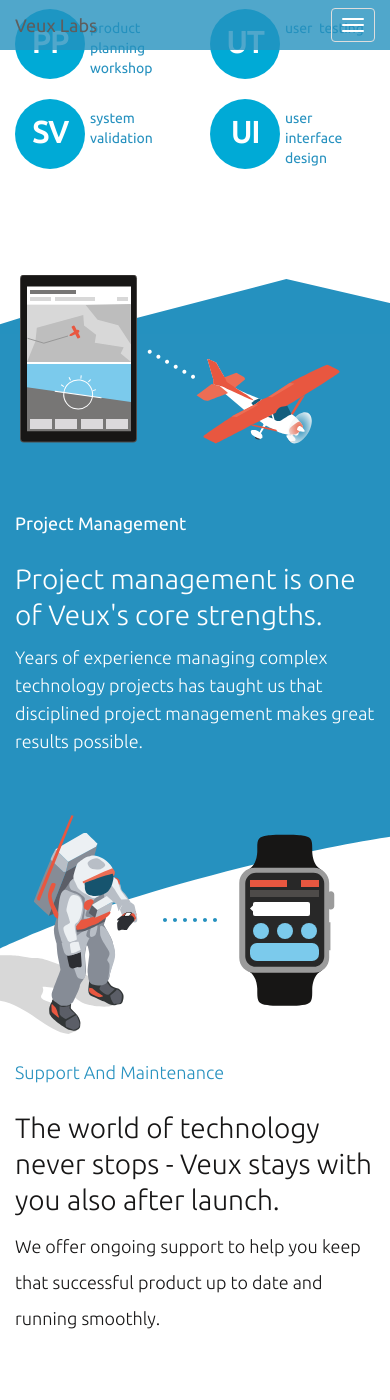
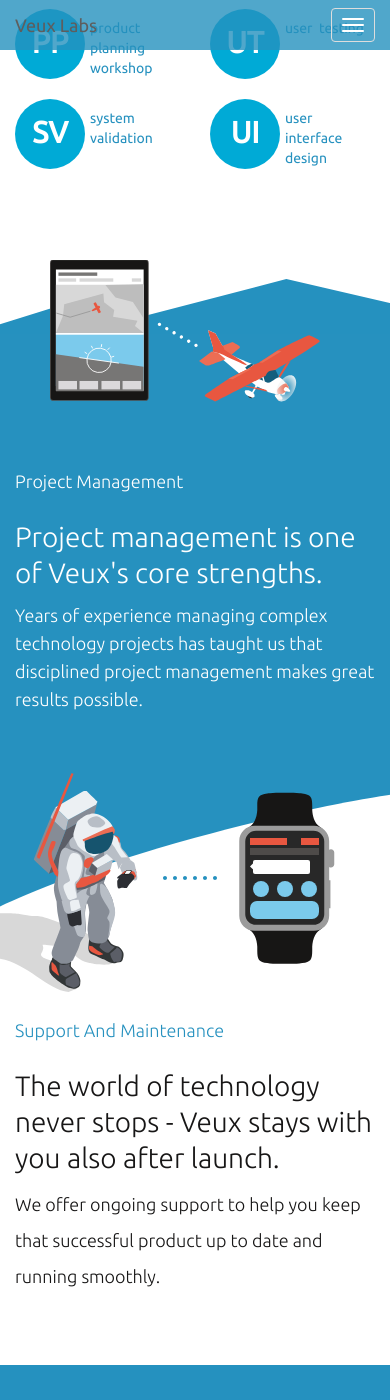
Before and after one commit to VeuxLabs/VeuxLabs.github.io, a Jekyll site: the page built from index.html, in a window 390 px wide and 1400 px high, scrolled down 5161 px. Built offline with Jekyll 4.4.1, drawn with Linux system fonts in a browser that asks for light colours; comment, search, counter and statistics services are not loaded.

Commit message:
Home page styling adjustments.
Added some styling for desktop views on homepage.

```diff
--- a/_includes/header.html
+++ b/_includes/header.html
@@ -116,7 +116,7 @@
 
 <div class="container">
     <div class="row product-development">
-        <div class="col-lg-7 col col-sm-12">
+        <div class="col-lg-8 col col-sm-12">
             <h2>Product Development</h2>
             <h3>We bring hardware engineering, firmware development, industrial design and manufacturing together. </h3>
              <p>We have the experience, talent and drive to make your product another innovative, beautiful, reliable, cost-effective success.</p>
@@ -198,9 +198,9 @@
     <div class="row project-management">
         <img src="img/aviationGraphic.svg" alt="" class="img-responsive app" />
         <div class="container">
-            <div class="col-lg-5 col col-md-5 col-sm-5 col-xs-12"></div>
-            <div class="col-lg-7 col col-md-7 col-sm-7 col-xs-12">
-                <div class="container">
+            <div class="col-lg-4 col col-md-4 col-sm-4 col-xs-12"></div>
+            <div class="col-lg-8 col col-md-8 col-sm-8 col-xs-12">
+                <div class="container internal">
                     <h2>Project Management</h2>
                     <h3>Project management is one of Veux's core strengths. </h3>
                     <p>Years of experience managing complex technology projects has taught us that disciplined project management makes great results possible.</p>
@@ -211,17 +211,18 @@
 </div>
 
 <div class="row support-top">
+    <div class="clearfix"></div>
     <div class="row support">
         <img src="img/spaceGraphic.svg" alt="" class="img-responsive app" />
         <div class="container">
-            <div class="col-lg-7 col col-md-7 col-sm-7 col-xs-12">
-                <div class="container">
+            <div class="col-lg-8 col col-md-8 col-sm-10 col-xs-12">
+                <div class="container internal">
                     <h2>Support And Maintenance</h2>
                     <h3>The world of technology never stops - Veux stays with you also after launch.</h3>
                     <p>We offer ongoing support to help you keep that successful product up to date and running smoothly.</p>
                 </div>
             </div>
-            <div class="col-lg-5 col col-md-5 col-sm-5 col-xs-12"></div>
+            <div class="col-lg-4 col col-md-4 col-sm-2 col-xs-12"></div>
         </div>
     </div>
 </div>
--- a/css/landing-page.css
+++ b/css/landing-page.css
@@ -486,6 +486,8 @@
     color: #ffffff;
 }
 
+/* Home page Styling Sections */
+
 .product-development h2 {
     font-family: 'Ubuntu';
     font-weight: 300;
@@ -626,13 +628,27 @@
     margin-top: 190px;
 }
 
+.project-management img {
+    width: 50%;
+    margin: -190px auto 70px auto;
+}
+
 .project-management {
     font-family: 'Ubuntu';
     font-size: 25px;
     font-weight: 300;
     color: white;
     line-height: 50px;
-    padding-bottom: 200px;
+    padding-bottom: 400px;
+}
+
+.project-management h2 {
+    font-family: 'Ubuntu';
+    font-size: 25px;
+    line-height: 50px;
+    font-weight: 300;
+    color: white;
+    line-height: 50px;
 }
 
 .project-management h3 {
@@ -651,13 +667,27 @@
     line-height: 50px;
 }
 
+.project-management .container {
+    width: auto;
+}
+
+ @media only screen and (min-width: 991px) {
+  .project-management .container.internal, .support .container.internal {
+    width: auto;
+  }
+
+}
+
  @media only screen and (max-width: 480px) {
     .project-management {
         margin-top: 55px;
+        padding-bottom: 200px;
     }
     .project-management img {
-        margin-top: -60px;
-        margin-left: 50px;
+        margin-top: -75px;
+        margin-left: 80px;
+        margin-bottom: 0;
+        width: 60%;
     }
     .project-management h2 {
         margin-top: 60px;
@@ -674,6 +704,14 @@
     }
 }
 
+ @media only screen and (min-width: 480px) and (max-width: 991px) {
+    .project-management {
+        margin-top: 120px;
+    }
+    .project-management img {
+       margin: -125px auto 70px auto;
+    }
+}
 
 .support {
     margin-bottom: 60px;
@@ -681,40 +719,53 @@
 .support-top {
     background: url(../img/spaceCurvedBackground2.svg) no-repeat;
     background-size: contain;
-    margin-top: -130px;
+    margin-top: -260px;
 }
 .support img {
-    margin-top: -20px;
+    margin-top: 100px;
+    margin-left: 10%;
+    width: 55%;
 }
 .support h2 {
     font-family: 'Ubuntu';
-    font-size: 18px;
+    font-size: 25px;
     font-weight: 300;
-    line-height: 36px;
+    line-height: 50px;
     letter-spacing: normal;
     color: #2691bf;
 }
 .support h3 {
     font-family: 'Ubuntu';
-    font-size: 28px;
+    font-size: 39px;
     font-weight: 300;
-    line-height: 36px;
+    line-height: 50px;
     letter-spacing: normal;
     color: #171616;
 }
 .support p {
     font-family: 'Ubuntu';
-    font-size: 18px;
+    font-size: 25px;
     font-weight: 300;
     line-height: 36px;
     letter-spacing: normal;
     color: #171616;
 }
 
+ @media only screen and (min-width: 900px) {
+    .support-top {
+        margin-top: -375px;
+    }
+}
+
+@media only screen and (min-width: 480px) {
+    .support .container {
+        width: 90%;
+    }
+}
 
  @media only screen and (max-width: 480px) {
     .support {
-    margin-bottom: 60px;
+        margin-bottom: 60px;
     }
     .support-top {
         background: url(../img/spaceCurvedBackground2.svg) no-repeat;
@@ -723,6 +774,8 @@
     }
     .support img {
         margin-top: -20px;
+        margin-left: 0;
+        width: auto;
     }
     .support h2 {
         font-family: 'Ubuntu';
```
